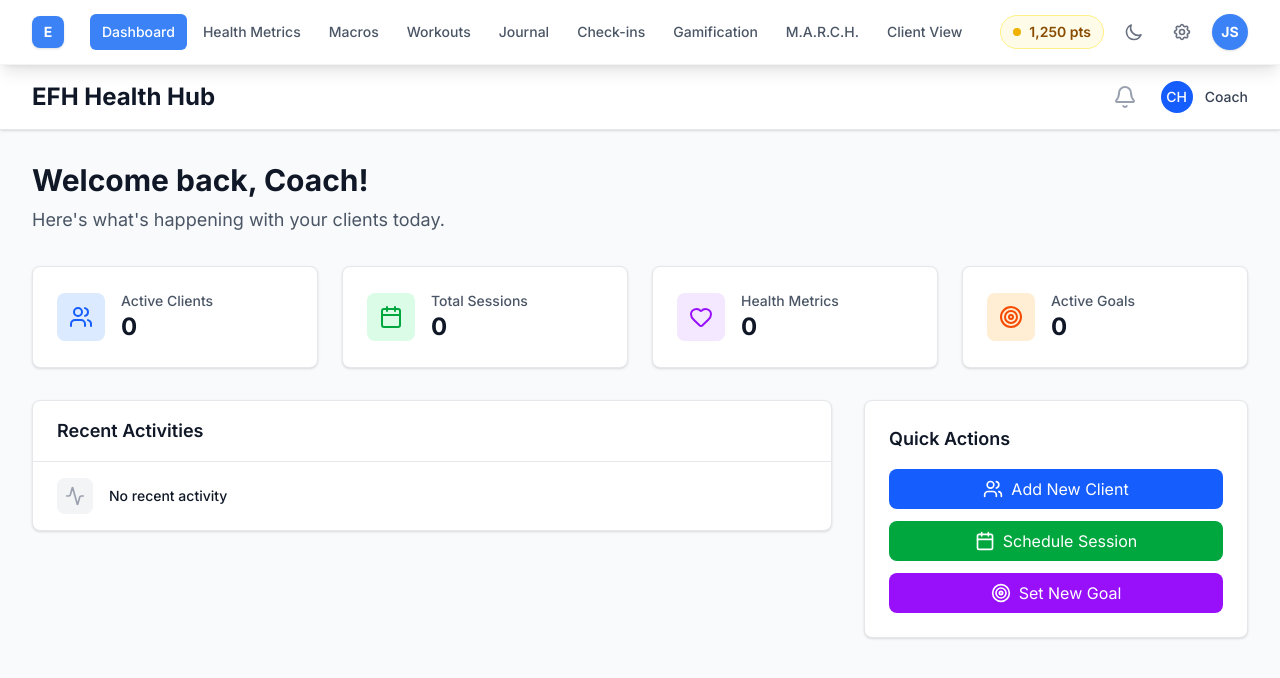
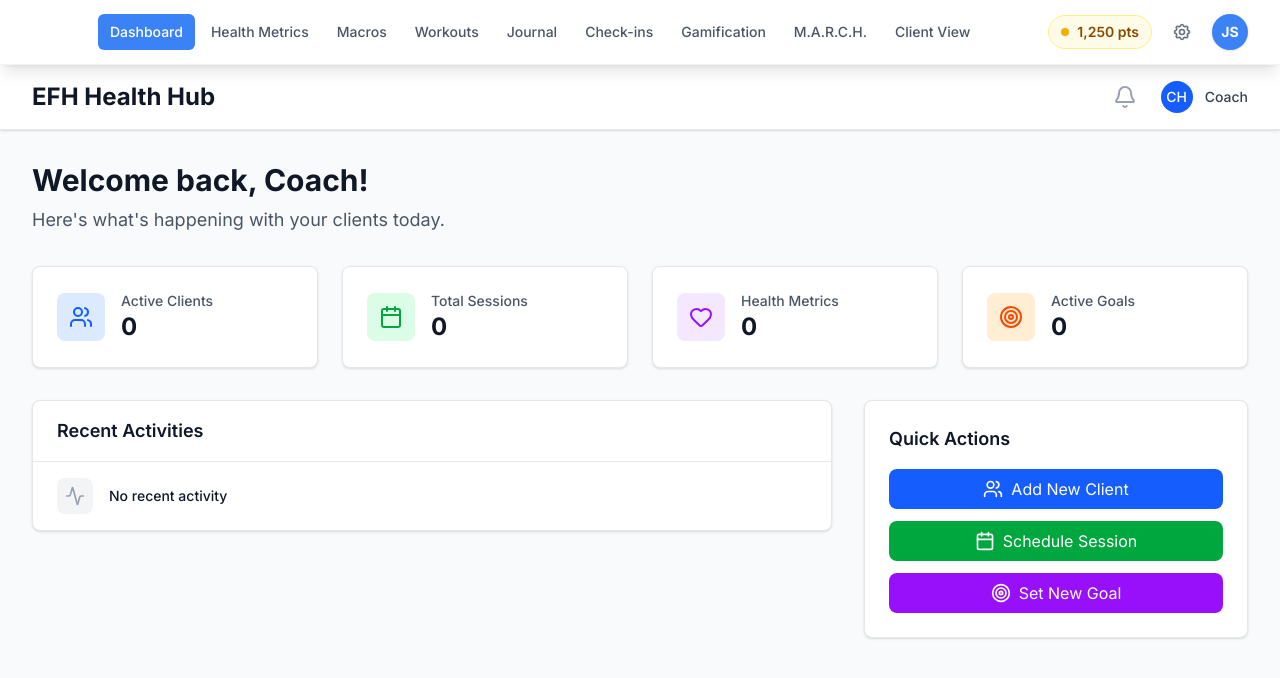
Before and after one commit to kgone1211/ECA-Health-Hub, a Next.js app: page / in a window 1280 px wide. Shown: the top 678 px of the page. Built offline with nearby package versions, Linux system fonts and the light colour scheme.

Commit message:
Remove E icon and light/dark mode toggle from navigation
- Removed E logo icon from left side of nav
- Removed dark mode toggle button
- Cleaner navigation bar

```diff
--- a/src/components/Navigation.tsx
+++ b/src/components/Navigation.tsx
@@ -79,11 +79,7 @@ export default function Navigation({ isSettingsOpen, setIsSettingsOpen }: Naviga
         <div className="flex justify-between items-center h-16">
           {/* Logo and Brand */}
           <div className="flex items-center flex-shrink-0">
-            <div className="flex items-center space-x-2">
-              <div className="h-8 w-8 rounded-lg flex items-center justify-center shadow-sm" style={{ backgroundColor: 'var(--primary-color)' }}>
-                <span className="text-white font-bold text-sm">E</span>
-              </div>
-            </div>
+            {/* Empty space for alignment */}
           </div>
 
           {/* Desktop Navigation */}
@@ -119,23 +115,6 @@ export default function Navigation({ isSettingsOpen, setIsSettingsOpen }: Naviga
               <span className="text-sm font-semibold text-yellow-800 dark:text-yellow-200">1,250 pts</span>
             </div>
 
-            {/* Dark Mode Toggle */}
-            <button
-              onClick={toggleDarkMode}
-              className="p-2 text-gray-500 dark:text-gray-400 hover:text-gray-700 dark:hover:text-gray-200 hover:bg-gray-100 dark:hover:bg-gray-700 rounded-lg transition-colors"
-              title={isDarkMode ? 'Switch to light mode' : 'Switch to dark mode'}
-            >
-              {isDarkMode ? (
-                <svg className="h-5 w-5" fill="none" stroke="currentColor" viewBox="0 0 24 24">
-                  <path strokeLinecap="round" strokeLinejoin="round" strokeWidth={2} d="M12 3v1m0 16v1m9-9h-1M4 12H3m15.364 6.364l-.707-.707M6.343 6.343l-.707-.707m12.728 0l-.707.707M6.343 17.657l-.707.707M16 12a4 4 0 11-8 0 4 4 0 018 0z" />
-                </svg>
-              ) : (
-                <svg className="h-5 w-5" fill="none" stroke="currentColor" viewBox="0 0 24 24">
-                  <path strokeLinecap="round" strokeLinejoin="round" strokeWidth={2} d="M20.354 15.354A9 9 0 018.646 3.646 9.003 9.003 0 0012 21a9.003 9.003 0 008.354-5.646z" />
-                </svg>
-              )}
-            </button>
-
             {/* Settings Button */}
             <button
               onClick={() => setIsSettingsOpen(true)}
```
